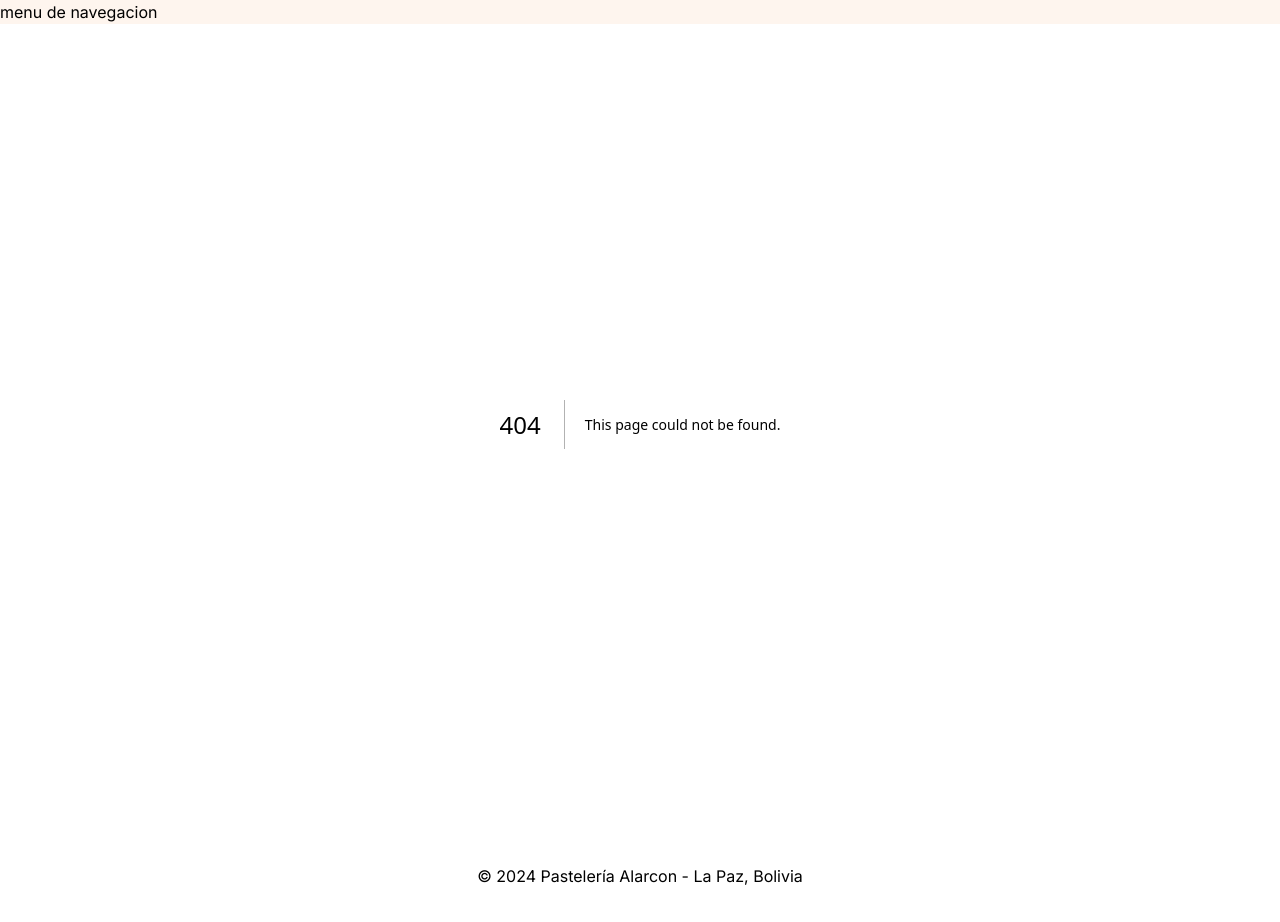
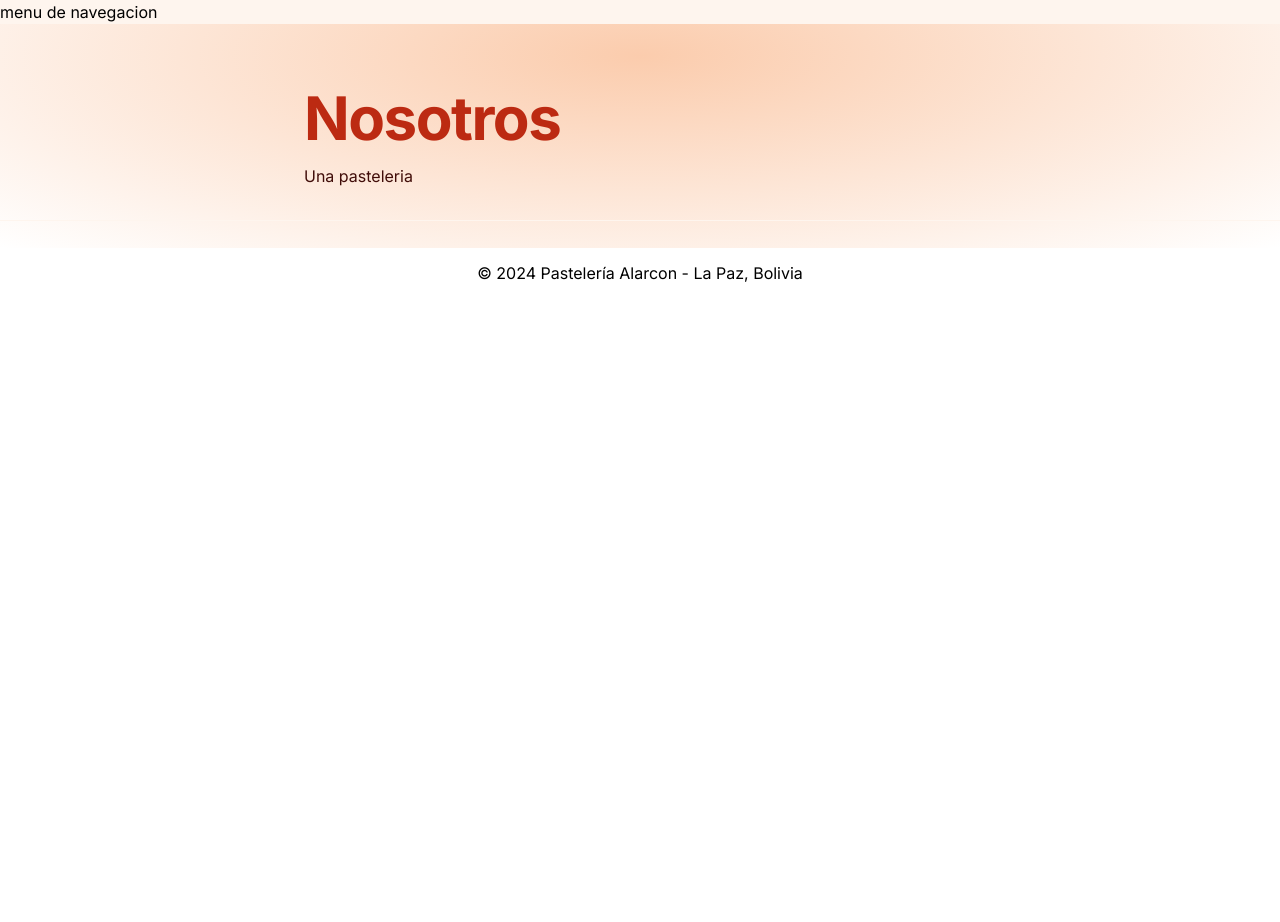
Before and after one commit to hndrkm/cupcake, a Next.js app: page /about in a window 1280 px wide. Before the commit this address had no page. Shown: the top 922 px of the page. After the commit the page ends 800 px from the top, so only its background shows below. Built offline with nearby package versions, Linux system fonts and the light colour scheme.

Commit message:
tema acualizado

```diff
--- /dev/null
+++ b/src/app/about/page.tsx
@@ -0,0 +1,18 @@
+export default function AboutPage() {
+    return (
+            <div className="pt-8 w-screen space-y-8 max-w-7xl ">
+                <div className="absolute -translate-y-48 bg-gradient-radial from-muted-foreground w-full h-96 -z-10"></div>
+                <div className="max-w-2xl mx-auto">
+                    <h2 className="text-6xl font-bold tracking-tight text-text-primary">
+                        Nosotros
+                    </h2>
+                    <p className="mt-4 text-text-secondary">
+                        Una pasteleria
+                    </p>
+                </div>
+                <div className="w-full h-px bg-background" />
+
+
+            </div>
+    );
+}
--- a/tailwind.config.ts
+++ b/tailwind.config.ts
@@ -26,6 +26,7 @@ const config: Config = {
           DEFAULT: "var(--background)",
           secondary: "var(--background-secondary)",
         },
+        'foreground':"var(--foreground)",
         'text-primary': "var(--text-primary)",
         'text-secondary': 'var(--text-secondary)',
         'color-border': "var(--color-border)",
@@ -45,6 +46,7 @@ const config: Config = {
         },
         muted:{
           DEFAUT: 'var(--muted)',
+          foreground: 'var(--muted-foreground)'
         },
         destructive:{
           DEFAULT: 'var(--destructive)',
```
